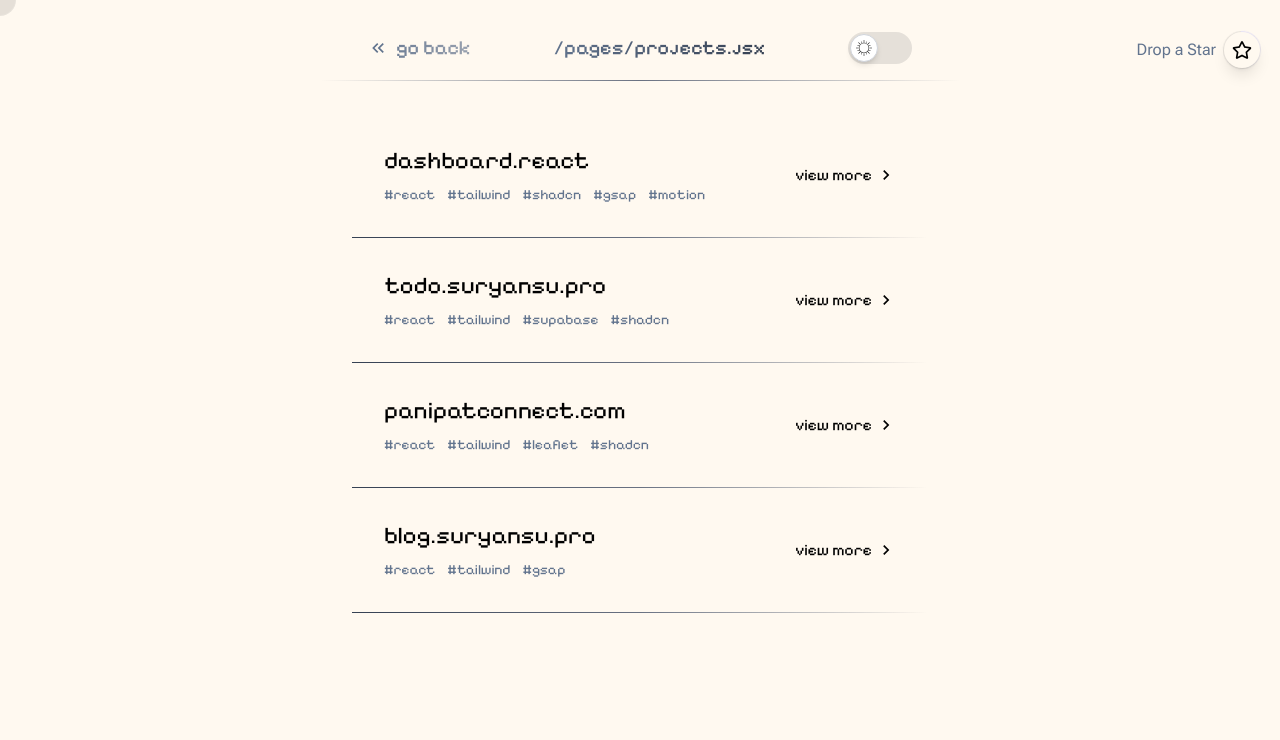
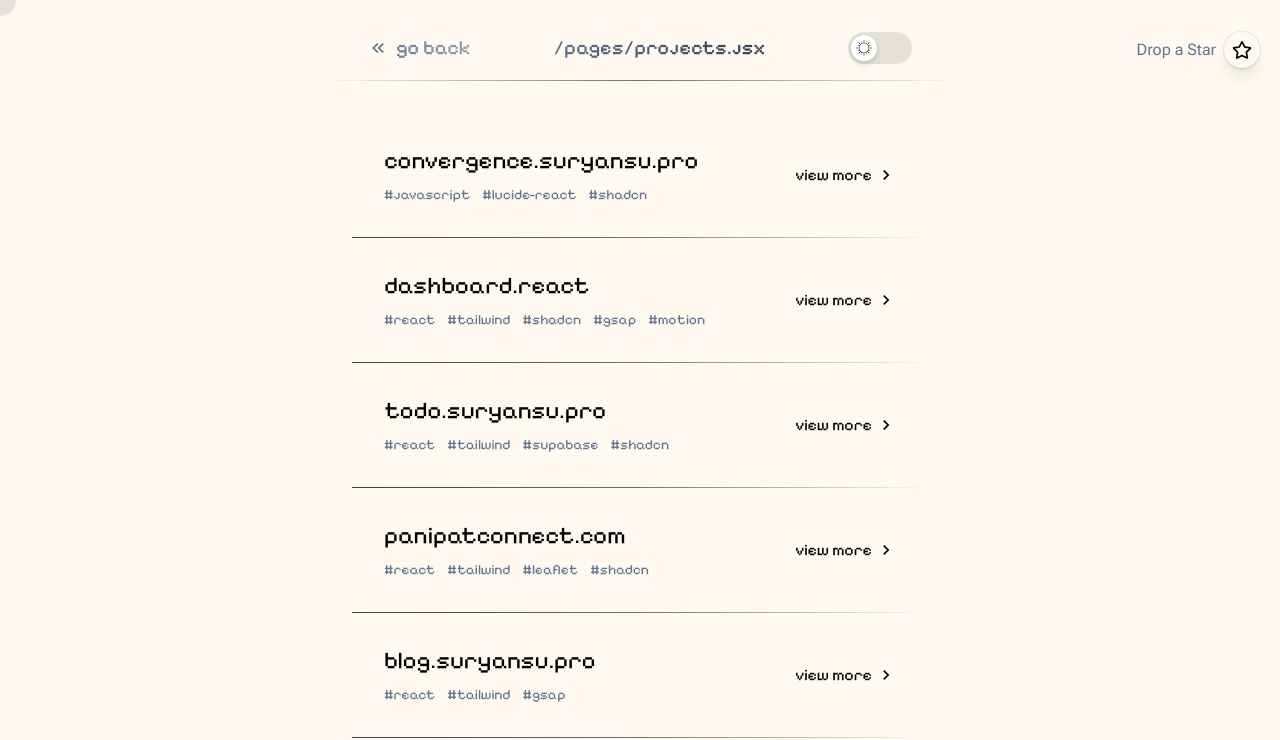
Before and after one commit to Hyperion147/new-portfolio, a Next.js app: page /projects in a window 1280 px wide. Shown: the top 740 px of the page. Built offline with nearby package versions, Linux system fonts and the light colour scheme.

Commit message:
feat: add Convergence project with image and video support to projectInfo

```diff
--- a/src/app/page.tsx
+++ b/src/app/page.tsx
@@ -53,7 +53,7 @@ export default function Home() {
               header={<GithubSection />}
             />
             <BentoGridItem
-              className="md:col-span-4 md:row-span-1"
+              className="md:col-span-4 md:row-span-2"
               header={
                 <ContactSection className="flex items-center justify-center" />
               }
--- a/src/components/sections/ContactSection.jsx
+++ b/src/components/sections/ContactSection.jsx
@@ -79,11 +79,11 @@ const ContactSection = ({ className = "" }) => {
         <footer
             id="contact"
             className={cn(
-        "text-gray-500 text-center w-full max-w-full md:max-w-5xl mx-auto h-full contactCont",
+                "text-gray-500 text-center w-full max-w-full md:max-w-5xl mx-auto h-full contactCont flex flex-col gap-4",
                 className
             )}
         >
-      <div className="flex flex-col items-center justify-center gap-6 ">
+            <div className="flex flex-col items-center justify-center gap-4">
                 <p className="text-lg text-slate-800 dark:text-slate-300 tracking-widest">
                     Since you scrolled this far!
                 </p>
@@ -95,7 +95,7 @@ const ContactSection = ({ className = "" }) => {
                         data-cal-config='{"layout":"month_view","theme":"auto"}'
                     >
                         <span className="absolute inset-0 overflow-hidden rounded-md">
-              <span className="absolute inset-0 rounded-md bg-[image:radial-gradient(75%_100%_at_50%_0%,rgba(56,189,248,0.6)_0%,rgba(56,189,248,0)_75%)] opacity-0 transition-opacity duration-500 group-hover:opacity-100" />
+                            <span className="absolute inset-0 rounded-md bg-[radial-gradient(75%_100%_at_50%_0%,rgba(56,189,248,0.6)_0%,rgba(56,189,248,0)_75%)] opacity-0 transition-opacity duration-500 group-hover:opacity-100" />
                         </span>
                         <div
                             className="relative flex items-center justify-center space-x-2 z-10 rounded-md border border-slate-500  py-2  ring-1 ring-white/10 w-[180px] dark:bg-gray-900 bg-[#fff9f0]"
@@ -105,11 +105,11 @@ const ContactSection = ({ className = "" }) => {
                                 Book a Meeting
                                 <CiCalendarDate
                                     ref={iconRef}
-                  className="w-5 h-5 opacity-0 translate-x-[-10px] text-slate-900 dark:text-slate-100 hidden group-hover:block"
+                                    className="w-5 h-5 opacity-0 translate-x-2.5px text-slate-900 dark:text-slate-100 hidden group-hover:block"
                                 />
                             </span>
                         </div>
-            <span className="absolute -bottom-0 left-[1.125rem] h-px w-[calc(100%-2.25rem)] bg-gradient-to-r from-emerald-400/0 via-emerald-400/90 to-emerald-400/0 transition-opacity duration-500 group-hover:opacity-40" />
+                        <span className="absolute bottom-0 left-4.5 h-px w-[calc(100%-2.25rem)] bg-linear-to-r from-emerald-400/0 via-emerald-400/90 to-emerald-400/0 transition-opacity duration-500 group-hover:opacity-40" />
                     </button>
                     <Link
                         href="/contact"
@@ -120,6 +120,19 @@ const ContactSection = ({ className = "" }) => {
                     </Link>
                 </div>
             </div>
+            <div className="w-full h-px bg-gray-800" />
+            <div className="gap-4 flex flex-col">
+                <p className="text-slate-800 dark:text-slate-300 tracking-widest">
+                    Also if you are free check this out!
+                </p>
+                <a
+                    href="https://theapp.suryansu.pro"
+                    target="_blank"
+                    className="flex items-center justify-center py-2 px-4 border-slate-500 rounded-md border-2 hover:border-dashed transition-all duration-300 hover:inset-shadow-sm inset-shadow-gray-500/50"
+                >
+                    <p className="dark:text-slate-300">theapp.suryansu.pro</p>
+                </a>
+            </div>
         </footer>
     );
 };
--- a/src/constants/projectInfo.js
+++ b/src/constants/projectInfo.js
@@ -1,6 +1,32 @@
 export const projectInfo = [
+       {
+        id: 1,
+        title: "convergence.suryansu.pro",
+        heading: "Convergence-UI Package",
+        description:
+            "A dynamic theming engine for modern web applications. Inject OKLCH colors directly into your DOM and transform your UI in real-time. Built on the OKLCH color space for perceptual uniformity. Convergence automatically handles contrast ratios and semantic mapping across your entire application.",
+        href: "https://convergence.suryansu.pro/",
+        code: "https://github.com/Hyperion147/package-convergence",
+        image: "/projects/convergence.png",
+        video: "/projects/video/convergence.webm",
+        preview: "/projects/convergence.png",
+        tags: [
+            {
+                id: 1,
+                name: "#javascript",
+            },
+            {
+                id: 2,
+                name: "#lucide-react",
+            },
+            {
+                id: 3,
+                name: "#shadcn",
+            },
+        ],
+    },
     {
-        id: 1,
+        id: 2,
         title: "dashboard.react",
         heading: "Dashboard - React",
         description:
@@ -34,7 +60,7 @@ export const projectInfo = [
         ],
     },
     {
-        id: 2,
+        id: 3,
         title: "todo.suryansu.pro",
         heading: "Todo App",
         description:
@@ -64,7 +90,7 @@ export const projectInfo = [
         ],
     },
     {
-        id: 3,
+        id: 4,
         title: "panipatconnect.com",
         heading: "Green Panipat Mission",
         description:
@@ -94,7 +120,7 @@ export const projectInfo = [
         ],
     },
     {
-        id: 4,
+        id: 5,
         title: "blog.suryansu.pro",
         heading: "Blog",
         description:
```
Also changed, not shown: public/projects/convergence.png (added), 1 other file (tests, documents, lock files or other folders). Lines whose indentation alone changed are shown as unchanged.
